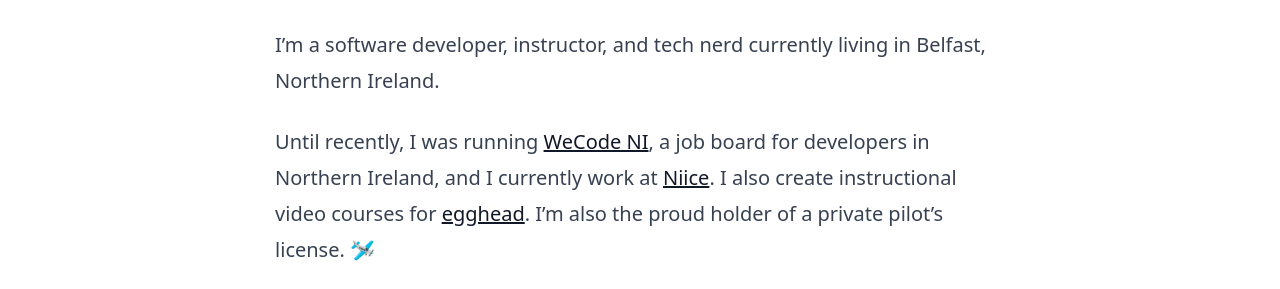
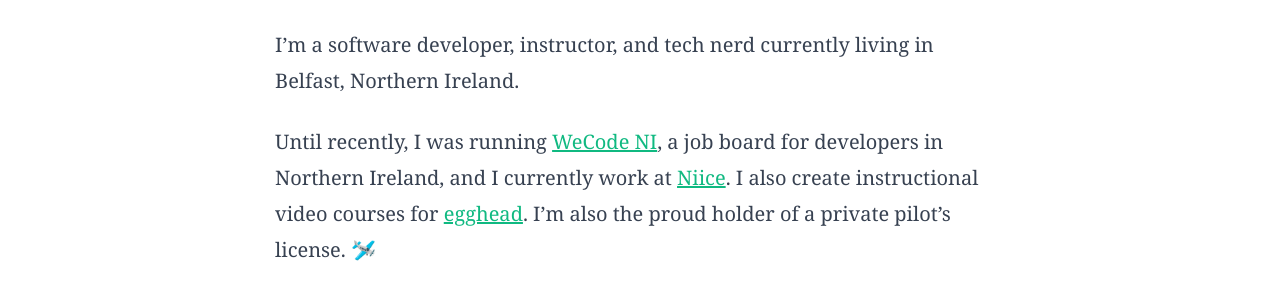
Before and after one commit to ThePaulMcBride/paulmcbride.com, an Astro site: page / in a window 1280 px wide. Shown: the part 470-759 px from the top of the page. Built offline with nearby package versions, Linux system fonts and the light colour scheme; Astro itself is replaced by a stand-in of ours; a web font is replaced by a local one.

Commit message:
feat: get fonts working correctly

```diff
--- a/package.json
+++ b/package.json
@@ -14,6 +14,8 @@
     "@astrojs/check": "^0.5.10",
     "@astrojs/mdx": "^2.2.2",
     "@astrojs/tailwind": "^5.1.0",
+    "@fontsource-variable/lora": "^5.0.18",
+    "@fontsource-variable/playfair-display": "^5.0.25",
     "astro": "^4.5.12",
     "classnames": "^2.5.1",
     "tailwindcss": "^3.4.3",
--- a/src/layouts/Layout.astro
+++ b/src/layouts/Layout.astro
@@ -1,5 +1,7 @@
 ---
 import cn from "classnames";
+import "@fontsource-variable/lora";
+import "@fontsource-variable/playfair-display";
 import NavLink from "../components/NavLink.astro";
 import Footer from "../components/Footer.astro";
 import RSS from "../components/RSS.astro";
@@ -27,7 +29,7 @@
     <div class={cn("flex flex-col justify-center px-8", navClassName)}>
       <nav
         class={cn(
-          "flex items-center justify-between w-full relative mx-auto pt-8 pb-8 sm:pb-16 text-gray-900",
+          "flex items-center justify-between w-full relative mx-auto pt-8 pb-8 sm:pb-16 text-gray-900"
         )}
       >
         <a href="#skip" class="skip-nav"> Skip to content </a>
--- a/tailwind.config.mjs
+++ b/tailwind.config.mjs
@@ -1,10 +1,59 @@
 import typography from "@tailwindcss/typography";
+import { fontFamily, spacing } from "tailwindcss/defaultTheme";
 
 /** @type {import('tailwindcss').Config} */
 export default {
   content: ["./src/**/*.{astro,html,js,jsx,md,mdx,svelte,ts,tsx,vue}"],
   theme: {
-    extend: {},
+    extend: {
+      colors: {
+        "emerald-opaque": "rgb(13 42 148 / 18%)",
+      },
+      fontFamily: {
+        body: ["'Lora Variable'", ...fontFamily.serif],
+        sans: ["IBM Plex Sans", ...fontFamily.sans],
+        serif: ["'Playfair Display Variable'", ...fontFamily.serif],
+      },
+      fontSize: {
+        jumbo: ["1.4rem", "1.92"],
+      },
+      gridTemplateColumns: {
+        main: "1fr min(58ch, 100%) 1fr",
+      },
+      maxWidth: {
+        content: "58ch",
+      },
+      typography: (theme) => ({
+        DEFAULT: {
+          css: {
+            color: theme("colors.gray.700"),
+            a: {
+              color: theme("colors.emerald.500"),
+              "&:hover": {
+                color: theme("colors.emerald.700"),
+              },
+            },
+            "h2,h3,h4": {
+              "scroll-margin-top": spacing[32],
+              color: theme("colors.gray.700"),
+              fontFamily: theme("var(--font-playfair-display)"),
+            },
+            thead: {
+              borderBottomColor: theme("colors.gray.200"),
+            },
+            code: {
+              color: theme("colors.pink.500"),
+              "&:before": {
+                content: "none",
+              },
+              "&:after": {
+                content: "none",
+              },
+            },
+          },
+        },
+      }),
+    },
   },
   plugins: [typography],
 };
```
Also changed, not shown: 1 other file.
